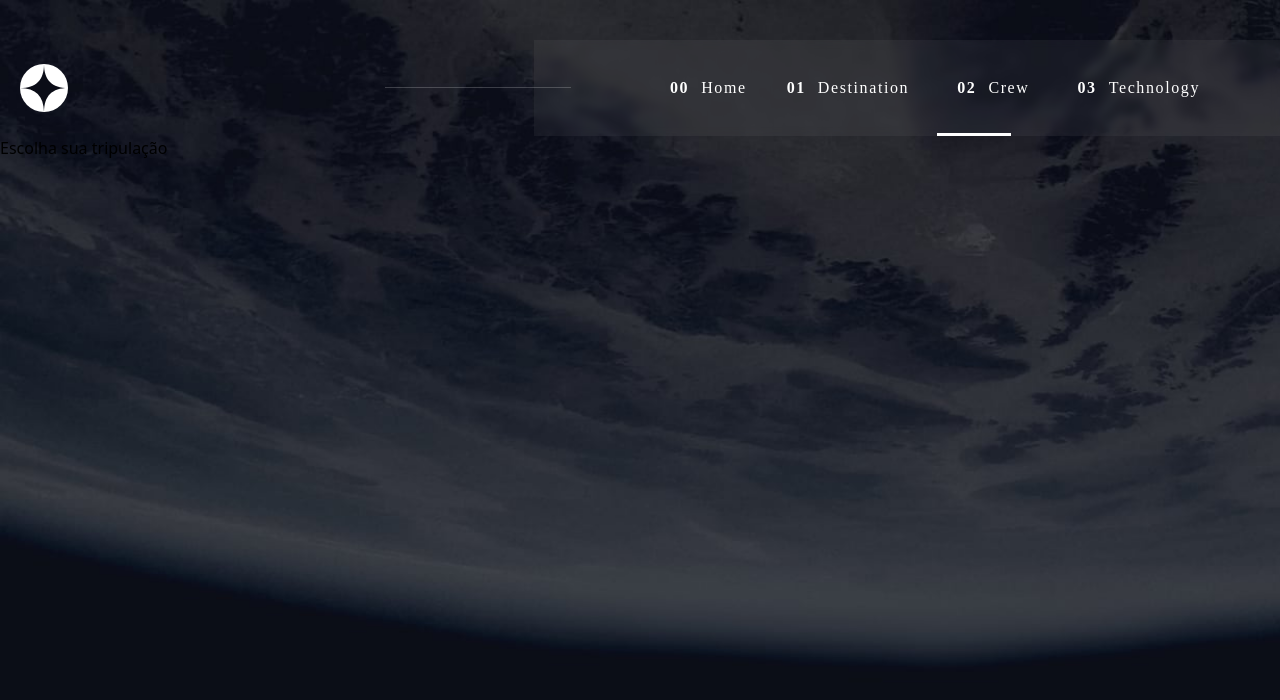
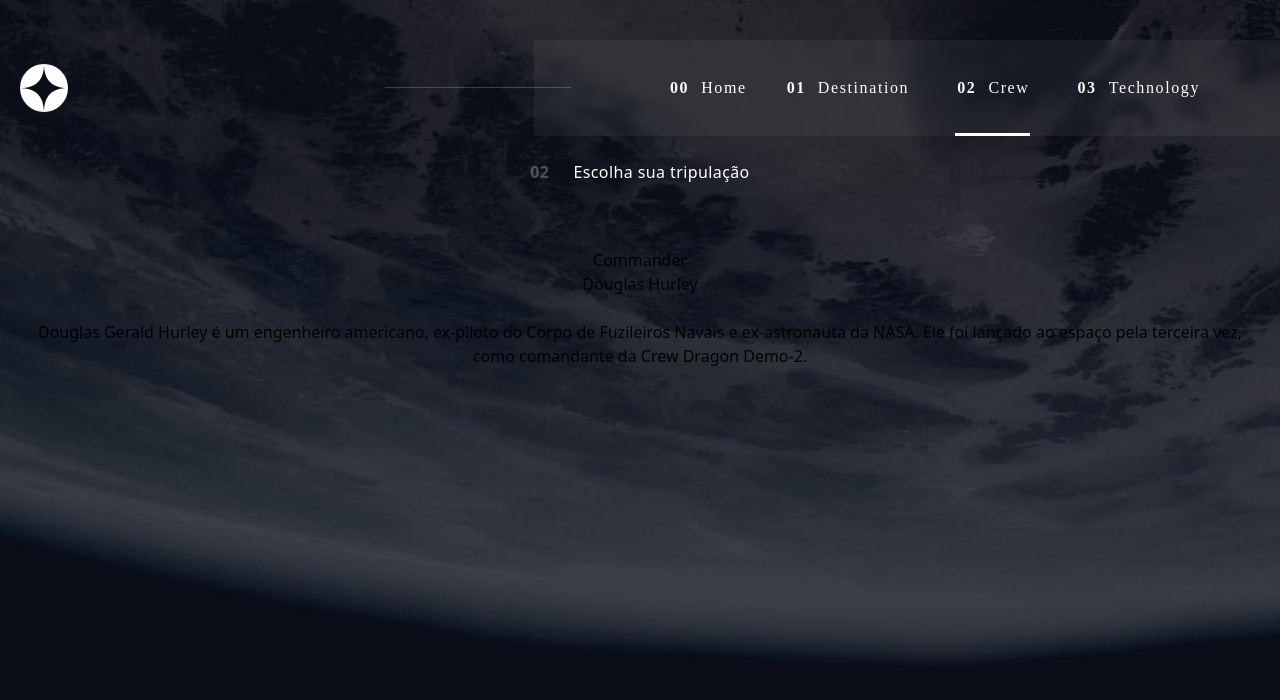
Before and after one commit to Daniel-san8/Nasa, a React (Vite) app: page /crew in a window 1280 px wide. Shown: the top 700 px of the page. Built offline with nearby package versions, Linux system fonts and the light colour scheme; a web font is replaced by a local one.

Commit message:
feat:crio componente Text Crew

```diff
--- /dev/null
+++ b/src/Components/CompCrew/TextCrew.tsx
@@ -0,0 +1,21 @@
+import React from "react";
+
+type Persona = {
+  bio: string;
+  name: string;
+  role: string;
+};
+
+const TextCrew = ({ persona }: { persona: Persona | undefined }) => {
+  console.log(persona);
+  if (persona)
+    return (
+      <div className="flex flex-col items-center pt-16">
+        <h2>{persona.role}</h2>
+        <h3>{persona.name}</h3>
+        <p className="text-center pt-6">{persona.bio}</p>
+      </div>
+    );
+};
+
+export default TextCrew;
--- a/src/Components/Crew.tsx
+++ b/src/Components/Crew.tsx
@@ -1,7 +1,25 @@
 import React from "react";
+import { globalUse } from "../Context/GlobalContext";
+import TextCrew from "./CompCrew/TextCrew";
 
 const Crew = () => {
-  return <h1 className="h-screen">Escolha sua tripulação</h1>;
+  const { data } = globalUse();
+  if (!data) return null;
+
+  const { crew } = data;
+
+  const [persona, setPersona] = React.useState("Douglas Hurley");
+  const personaSelect = crew.find((comander) => comander.name === persona);
+
+  return (
+    <div className="p-6 flex flex-col items-center h-screen">
+      <h1 className="text-white tracking-wide ">
+        <span className="font-bold opacity-25 pr-6 lg:text-nowrap ">02</span>
+        Escolha sua tripulação
+      </h1>
+      <TextCrew persona={personaSelect} />
+    </div>
+  );
 };
 
 export default Crew;
--- a/src/Context/GlobalContext.tsx
+++ b/src/Context/GlobalContext.tsx
@@ -9,7 +9,7 @@ interface UIGlobal {
   data: UIData | null;
 }
 
-type Crew = {
+export type Crew = {
   bio: string;
   images: {
     png: string;
--- a/src/index.css
+++ b/src/index.css
@@ -11,10 +11,10 @@
 
   @keyframes menu {
     from {
-      transform: scale(0.8);
+      opacity: 0;
     }
     to {
-      transform: translateX(initial);
+      opacity: 1;
     }
   }
 
@@ -54,7 +54,7 @@
     height: 3px;
     width: 10%;
     bottom: 0;
-    left: 54%;
+    left: 56.5%;
     background-color: white;
     position: absolute;
   }
```
